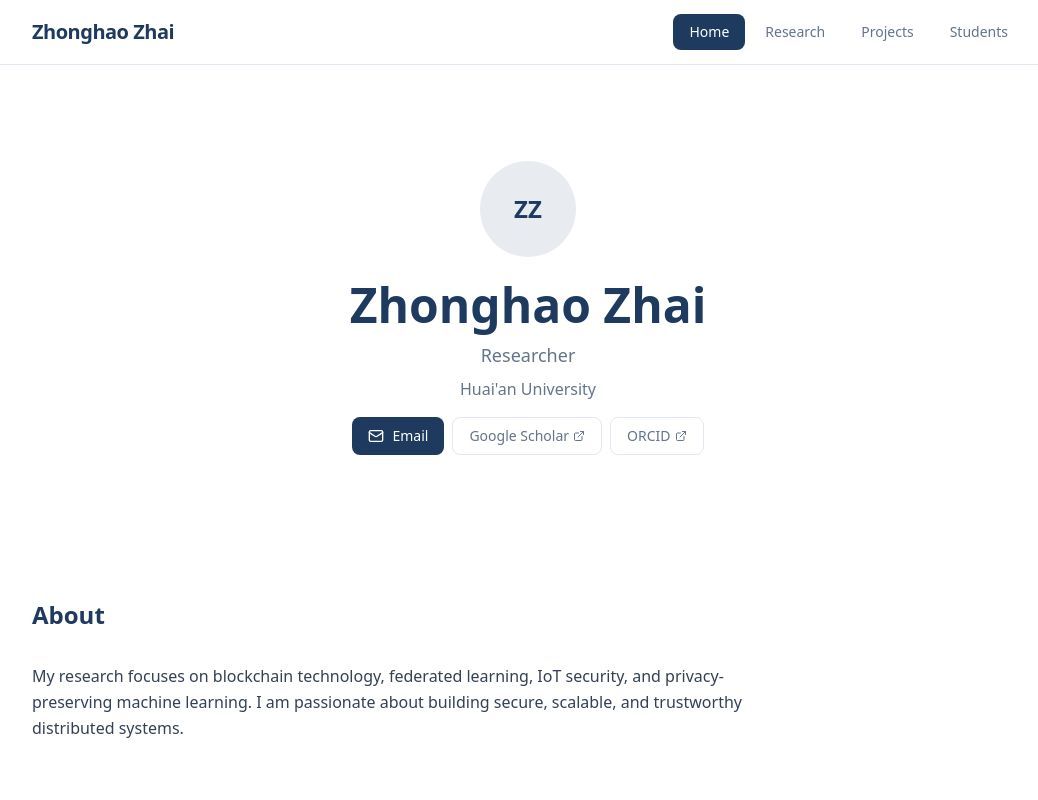
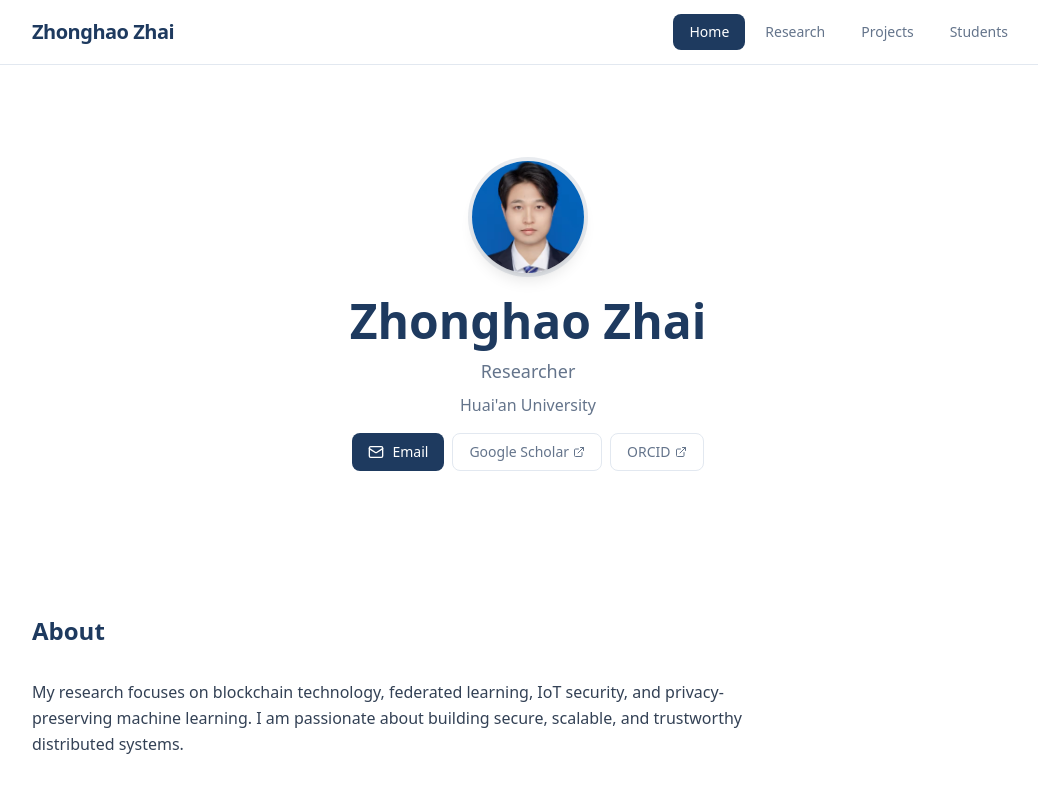
Before and after one commit to zhaizhonghao/personal-website, a React (Vite) app: page / in a window 1280 px wide. Shown: the top 800 px of the page, without its empty margins (112-1150 px from the left). Built offline with nearby package versions, Linux system fonts and the light colour scheme.

Commit message:
Add avatar photo to homepage hero section

```diff
--- a/src/pages/HomePage.tsx
+++ b/src/pages/HomePage.tsx
@@ -2,15 +2,18 @@ import { Link } from 'react-router-dom';
 import { BookOpen, FolderGit2, Users, Mail, ExternalLink } from 'lucide-react';
 import Section from '../components/Section';
 import profile from '../data/profile';
+import avatarImg from '../assets/avatar.jpg';
 
 export default function HomePage() {
   return (
     <div className="max-w-5xl mx-auto px-4">
       {/* Hero Section */}
       <section className="py-16 md:py-24 text-center">
-        <div className="w-24 h-24 mx-auto mb-6 rounded-full bg-primary/10 flex items-center justify-center text-primary text-2xl font-bold">
-          {profile.name.split(' ').map(n => n[0]).join('')}
-        </div>
+        <img
+          src={avatarImg}
+          alt={profile.name}
+          className="w-28 h-28 mx-auto mb-6 rounded-full object-cover ring-4 ring-primary/10 shadow-lg"
+        />
         <h1 className="text-4xl md:text-5xl font-bold text-primary mb-3">
           {profile.name}
         </h1>
```
Also changed, not shown: src/assets/avatar.jpg (added).
